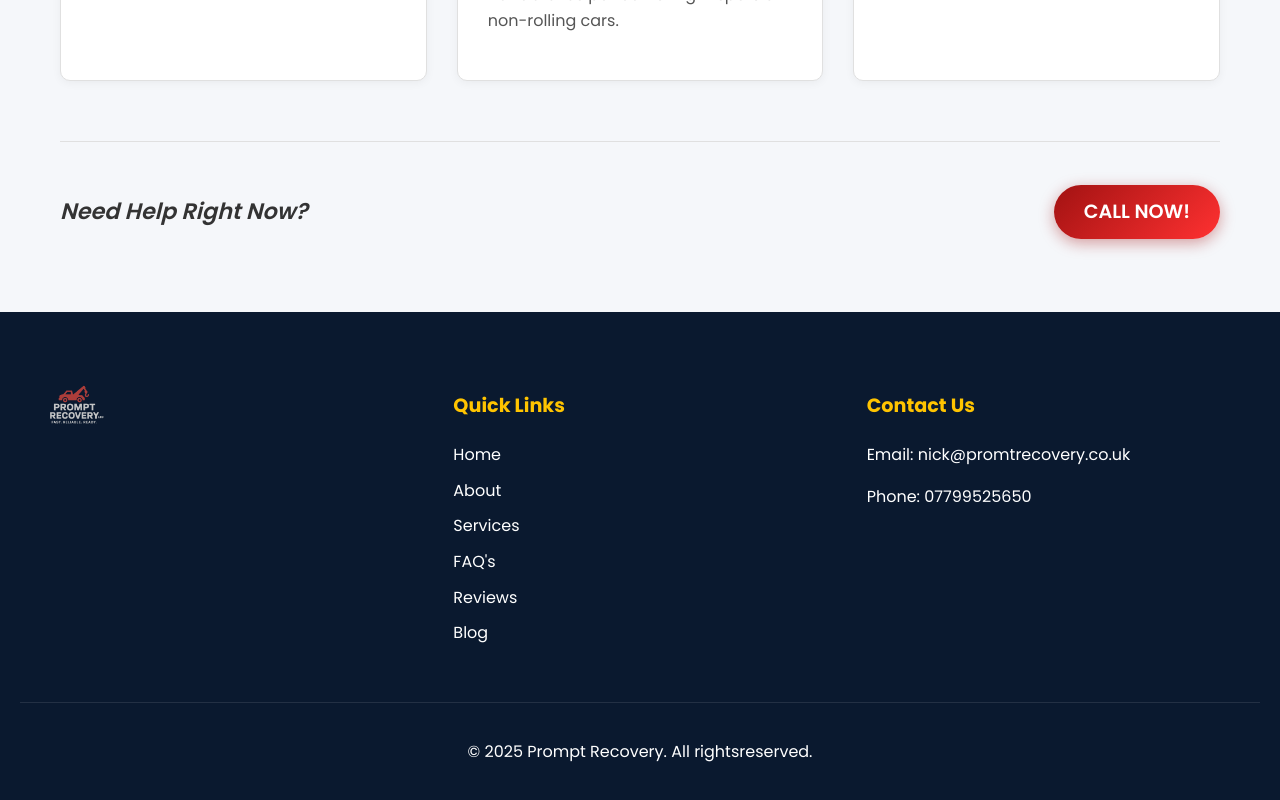
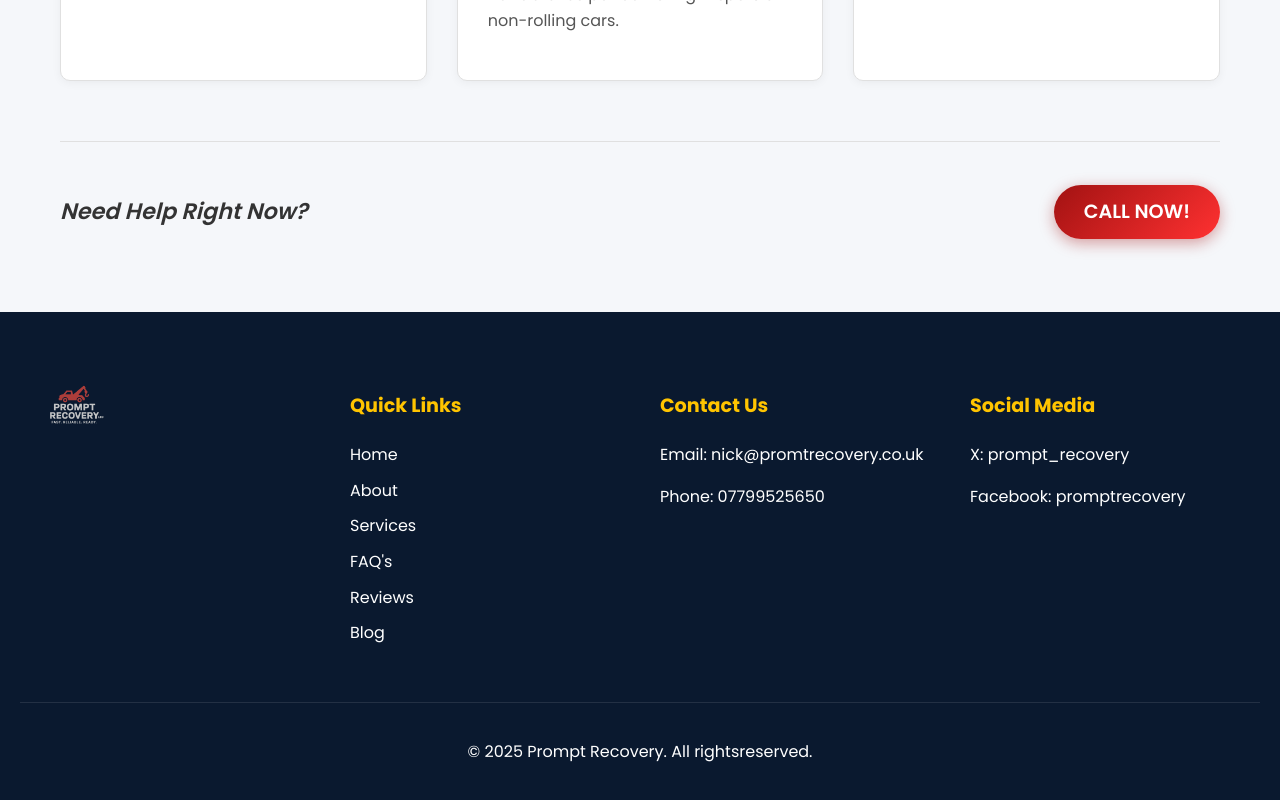
Before and after one commit to jondarrer/promptrecovery.co.uk, a Next.js app: page /services in a window 1280 px wide. Shown: the part 997-1797 px from the top of the page. Built offline with nearby package versions, Linux system fonts and the light colour scheme.

Commit message:
✨ Add links to social media profiles

```diff
--- a/components/Footer/Footer.js
+++ b/components/Footer/Footer.js
@@ -46,6 +46,15 @@ function Footer() {
             Phone: <a href={`tel:${phoneNumber}`}>{phoneNumber}</a>
           </p>
         </div>
+        <div className={styles['footer-contact']}>
+          <h3>Social Media</h3>
+          <p>
+            X: <a href="https://x.com/prompt_recovery">prompt_recovery</a>
+          </p>
+          <p>
+            Facebook: <a href="https://faceboo.com/promptrecovery">promptrecovery</a>
+          </p>
+        </div>
       </div>
       <div className={styles['footer-bottom']}>
         <p>&copy; {new Date().getFullYear()} Prompt Recovery. All rightsreserved.</p>
```
